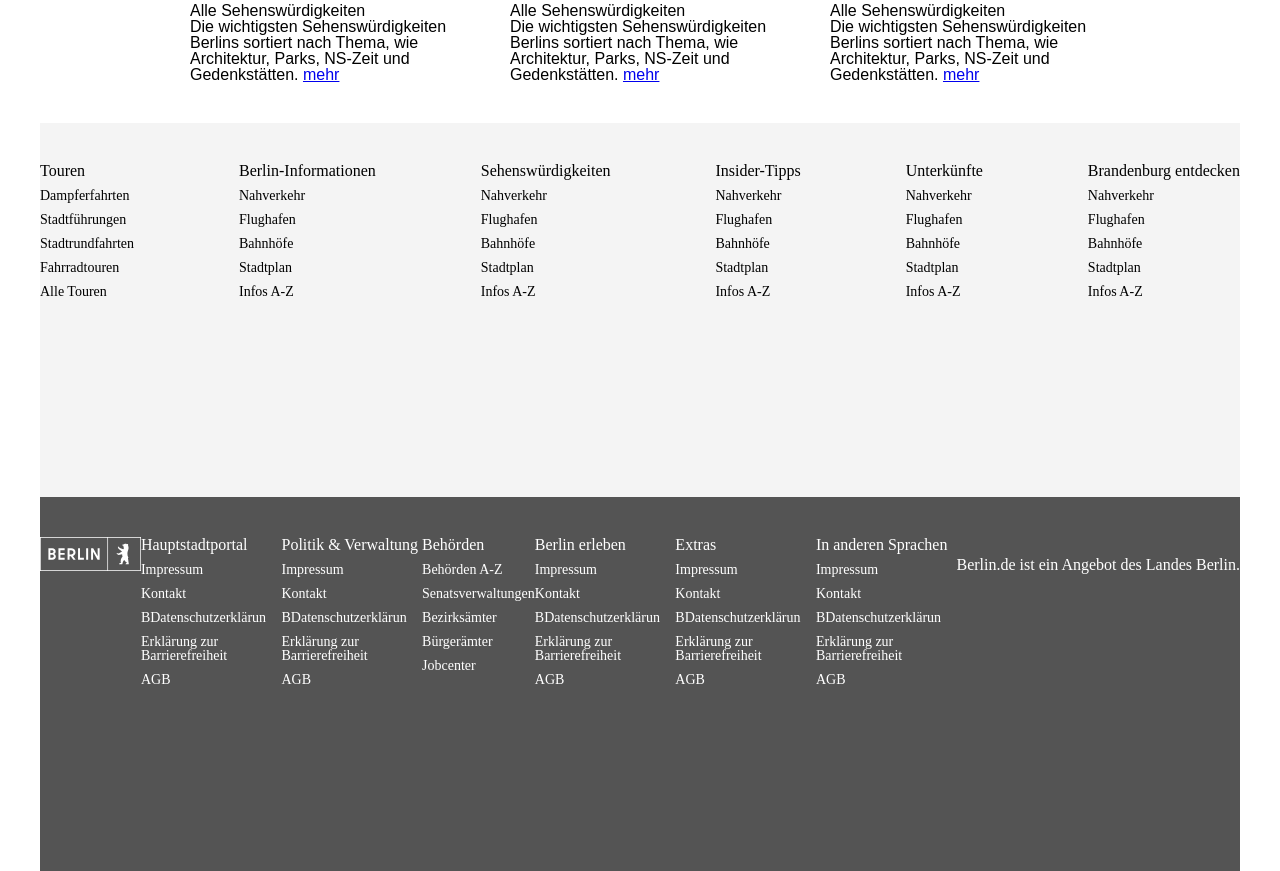
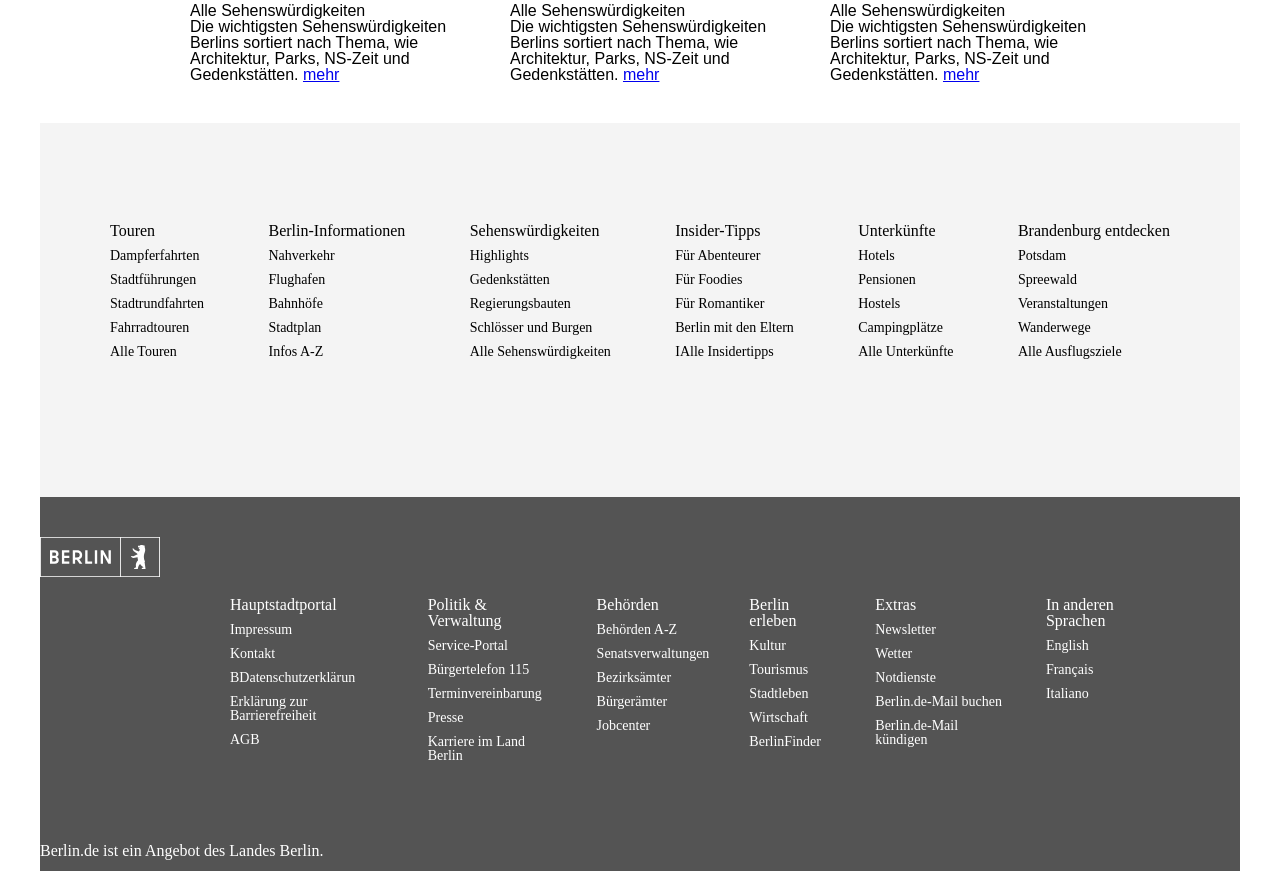
Before and after one commit to Kateryna-Komarova/49-Frontend-Basic, a plain HTML site: page Lessons/Lesson-08/index.html in a window 1280 px wide. Shown: the part 2735-3606 px from the top of the page. Drawn offline with Linux system fonts and the light colour scheme.

Commit message:
Lesson_08

```diff
--- a/Lessons/Lesson-08/index.html
+++ b/Lessons/Lesson-08/index.html
@@ -370,44 +370,44 @@
         <div class="footer-column">
           <h3>Sehenswürdigkeiten</h3>
           <ul>
-            <li>Nahverkehr</li>
-            <li>Flughafen</li>
-            <li>Bahnhöfe</li>
-            <li>Stadtplan</li>
-            <li>Infos A-Z</li>
+            <li>Highlights</li>
+            <li>Gedenkstätten</li>
+            <li>Regierungsbauten</li>
+            <li>Schlösser und Burgen</li>
+            <li>Alle Sehenswürdigkeiten</li>
           </ul>
         </div>
 
         <div class="footer-column">
           <h3>Insider-Tipps</h3>
           <ul>
-            <li>Nahverkehr</li>
-            <li>Flughafen</li>
-            <li>Bahnhöfe</li>
-            <li>Stadtplan</li>
-            <li>Infos A-Z</li>
+            <li>Für Abenteurer</li>
+            <li>Für Foodies</li>
+            <li>Für Romantiker</li>
+            <li>Berlin mit den Eltern</li>
+            <li>IAlle Insidertipps</li>
           </ul>
         </div>
 
         <div class="footer-column">
           <h3>Unterkünfte</h3>
           <ul>
-            <li>Nahverkehr</li>
-            <li>Flughafen</li>
-            <li>Bahnhöfe</li>
-            <li>Stadtplan</li>
-            <li>Infos A-Z</li>
+            <li>Hotels</li>
+            <li>Pensionen</li>
+            <li>Hostels</li>
+            <li>Campingplätze</li>
+            <li>Alle Unterkünfte</li>
           </ul>
         </div>
 
         <div class="footer-column">
           <h3>Brandenburg entdecken</h3>
           <ul>
-            <li>Nahverkehr</li>
-            <li>Flughafen</li>
-            <li>Bahnhöfe</li>
-            <li>Stadtplan</li>
-            <li>Infos A-Z</li>
+            <li>Potsdam</li>
+            <li>Spreewald</li>
+            <li>Veranstaltungen</li>
+            <li>Wanderwege</li>
+            <li>Alle Ausflugsziele</li>
           </ul>
         </div>
       </footer>
@@ -418,11 +418,11 @@
 
 
      <footer class="footer-two">
+
+      <div class="footer-logo">
+        <img src="./img/logo_berlin_m_negativ.svg" alt="" />
+      </div>
       <div class="footer-columns">
-        <div class="footer-logo">
-          <img src="./img/logo_berlin_m_negativ.svg" alt="" />
-        </div>
-
         <div class="footer-column">
           <h3>Hauptstadtportal</h3>
           <ul>
@@ -437,11 +437,11 @@
         <div class="footer-column">
           <h3>Politik & Verwaltung</h3>
           <ul>
-            <li>Impressum</li>
-            <li>Kontakt</li>
-            <li>BDatenschutzerklärun</li>
-            <li>Erklärung zur Barrierefreiheit</li>
-            <li>AGB</li>
+            <li>Service-Portal</li>
+            <li>Bürgertelefon 115</li>
+            <li>Terminvereinbarung</li>
+            <li>Presse</li>
+            <li>Karriere im Land Berlin</li>
           </ul>
         </div>
 
@@ -459,33 +459,31 @@
         <div class="footer-column">
           <h3>Berlin erleben</h3>
           <ul>
-            <li>Impressum</li>
-            <li>Kontakt</li>
-            <li>BDatenschutzerklärun</li>
-            <li>Erklärung zur Barrierefreiheit</li>
-            <li>AGB</li>
+            <li>Kultur</li>
+            <li>Tourismus</li>
+            <li>Stadtleben</li>
+            <li>Wirtschaft</li>
+            <li>BerlinFinder</li>
           </ul>
         </div>
 
         <div class="footer-column">
           <h3>Extras</h3>
           <ul>
-            <li>Impressum</li>
-            <li>Kontakt</li>
-            <li>BDatenschutzerklärun</li>
-            <li>Erklärung zur Barrierefreiheit</li>
-            <li>AGB</li>
+            <li>Newsletter</li>
+            <li>Wetter</li>
+            <li>Notdienste</li>
+            <li>Berlin.de-Mail buchen</li>
+            <li>Berlin.de-Mail kündigen</li>
           </ul>
         </div>
 
         <div class="footer-column">
           <h3>In anderen Sprachen</h3>
           <ul>
-            <li>Impressum</li>
-            <li>Kontakt</li>
-            <li>BDatenschutzerklärun</li>
-            <li>Erklärung zur Barrierefreiheit</li>
-            <li>AGB</li>
+            <li>English</li>
+            <li>Français</li>
+            <li>Italiano</li>
           </ul>
         </div>
       </div>
--- a/Lessons/Lesson-08/style.css
+++ b/Lessons/Lesson-08/style.css
@@ -165,7 +165,7 @@ header,main,footer{
  width: 120px;
  height: 40px;
  top: 17px;
- left: 24px;
+ left: 30px;
 }
 
 .main-poster > h1 {
@@ -176,10 +176,13 @@ header,main,footer{
 }
 
  .footer-columns {
+  padding: 60px 70px;
   display: flex;
   justify-content: space-between;
   flex: 1;
-  margin: 0 auto;
+  gap: 40px;
+
+
 }
 
 .footer-column p {
@@ -201,8 +204,9 @@ header,main,footer{
 footer span {
   text-align: center;
   display: block;
-  margin-top: 20px;
+  margin-top: 10px;
   color: white;
+
 }
 .footer-column h3 {
   font-size: 16px;
```
